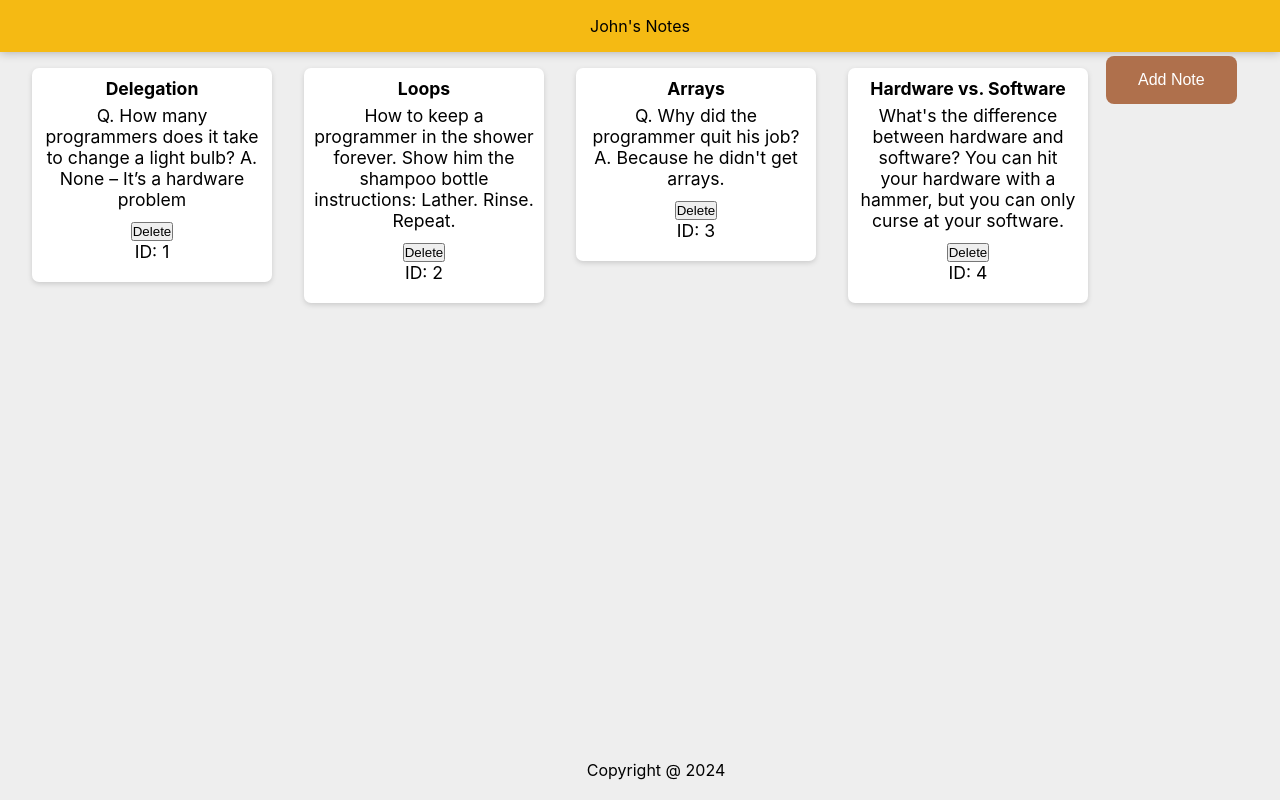
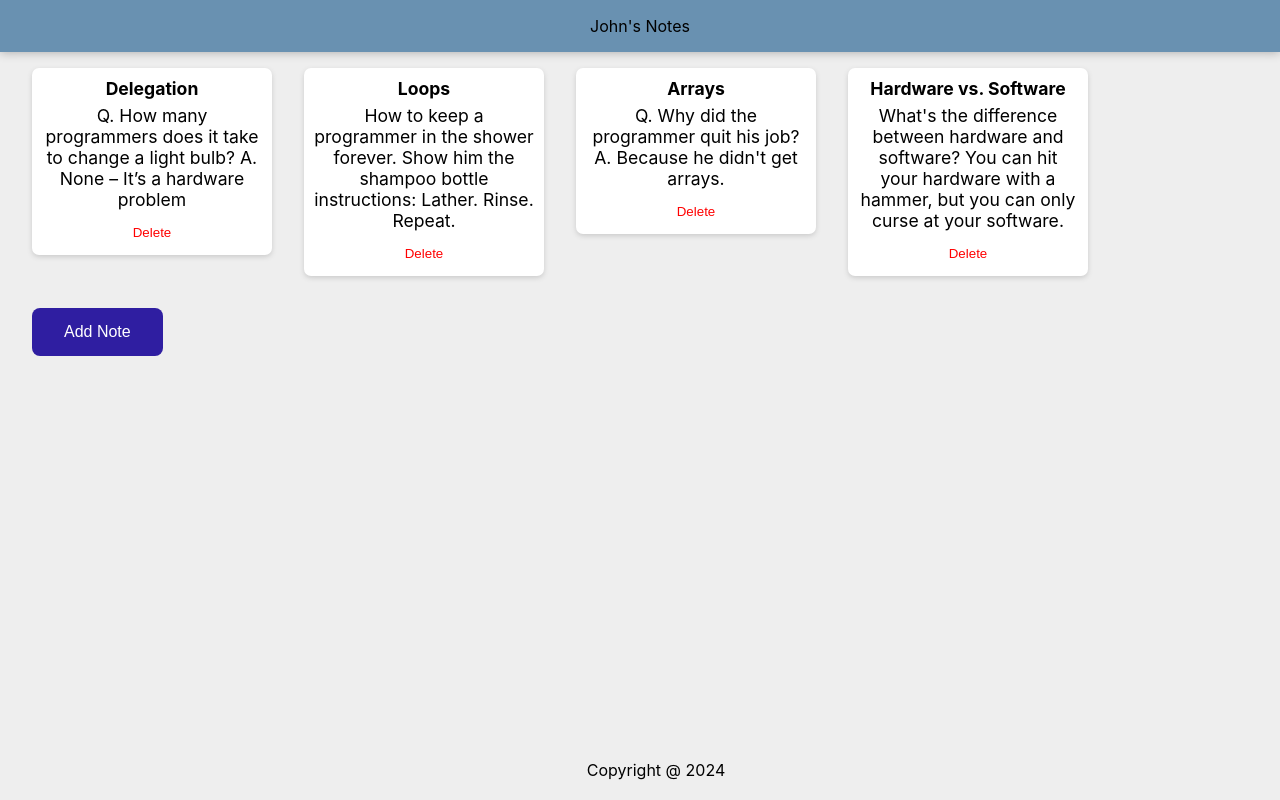
Before and after one commit to johndrotos/midterm, a React (Create React App) app: page / in a window 1280 px wide. Built offline with nearby package versions, Linux system fonts and the light colour scheme.

Commit message:
restyled

```diff
--- a/src/App.jsx
+++ b/src/App.jsx
@@ -7,10 +7,6 @@ import Note from './Note.jsx';
 import initialNotes from './notes.js';
 import InputForm from './InputForm.jsx';
 
-
-
-
-
 function App() {
 
   const [notes, setNotes] = useState(initialNotes);
@@ -18,14 +14,14 @@ function App() {
 
   function addNote(newNote) {
     setNotes(prevNotes => {
-      return [...prevNotes, { ...newNote, id: Date.now()}];
+      return [...prevNotes, { ...newNote, key: Date.now()}];
     });
     setInputVisible(false);
   }
 
-  function deleteNote(id) {
+  function deleteNote(key) {
     setNotes(prevNotes => {
-      return prevNotes.filter(note => note.id !== id);
+      return prevNotes.filter(note => note.key !== key);
     });
   }
 
--- a/src/Note.jsx
+++ b/src/Note.jsx
@@ -6,7 +6,7 @@ function Note({id, title, content, onDelete}) {
             <h1>{title}</h1>
             <p>{content}</p>
             <button onClick={() => onDelete(id)}>Delete</button>
-            <p>ID: {id}</p>
+            {/*<p>ID: {id}</p>*/}
         </div>
     );
 }
--- a/src/styles.css
+++ b/src/styles.css
@@ -12,7 +12,7 @@
   }
 
   header {
-    background-color: #f5ba13;
+    background-color: #6991b1;
     margin: auto -16px;
     padding: 16px 32px;
     box-shadow: 0 0 10px 0 rgba(0, 0, 0, 0.3);
@@ -54,11 +54,22 @@
     white-space: pre-wrap;
     word-wrap: break-word;
   }
+  .note button {
+    background-color: white;
+    color: red;
+    border: none;
+    text-align: right;
+    border-radius: 4px;
+    padding: 5px;
+  }
+  .note button:hover{
+    background-color: rgba(255, 0, 0, 0.231)
+  }
 
 
 
   .addButton {
-    background-color: #af704c;
+    background-color: #2f1ea1;
     border: none;
     color: white;
     padding: 15px 32px;
@@ -66,14 +77,14 @@
     text-decoration: none;
     float: left;
     font-size: 16px;
-    margin: 4px 2px;
+    margin: 16px;
     cursor: pointer;
     border-radius: 8px;
     transition: background-color 0.3s ease;
   }
 
   .addButton:hover {
-    background-color: #a07145;
+    background-color: #130447;
   }
 
 
```
